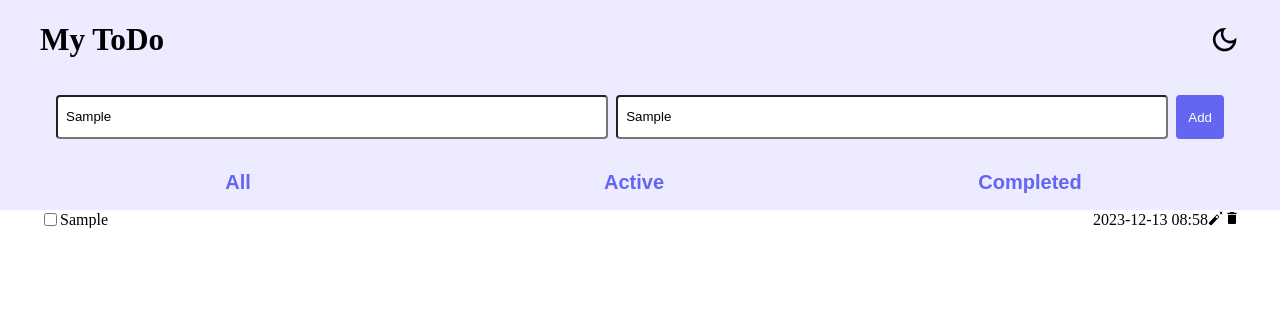
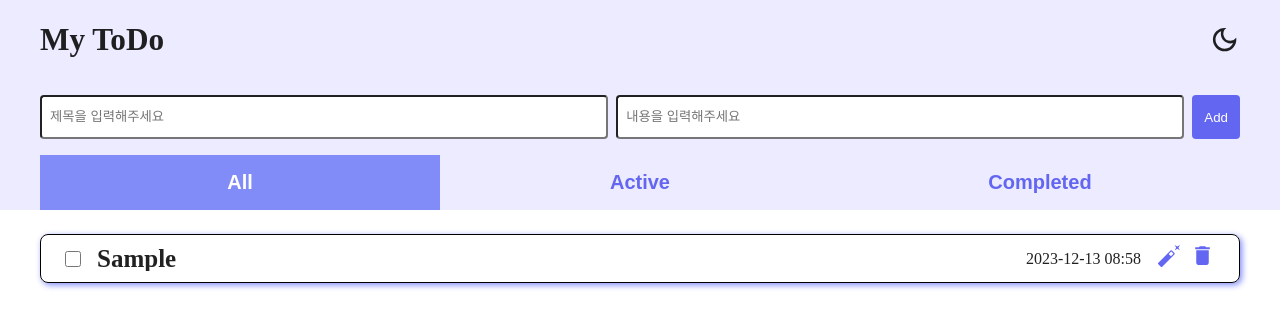
Before and after one commit to peeChulchul/S_TsToDo, a React (Create React App) app: page / in a window 1280 px wide. Both pictures are taken after typing "Sample", "Sample" into the empty fields and a click on the button "Add". Shown: the top 328 px of the page. Built offline with nearby package versions, Linux system fonts and the light colour scheme.

Commit message:
주요기능 완료 및 swal추가

```diff
--- a/package.json
+++ b/package.json
@@ -23,6 +23,7 @@
     "react-scripts": "5.0.1",
     "styled-components": "^6.1.1",
     "styled-reset": "^4.5.1",
+    "sweetalert2": "^11.10.1",
     "typescript": "^4.4.2",
     "uuid": "^9.0.1",
     "web-vitals": "^2.1.0"
--- a/src/context/ThemeContext.tsx
+++ b/src/context/ThemeContext.tsx
@@ -1,6 +1,6 @@
-import { createContext, ReactNode, useState, useContext, useEffect } from "react";
+import { createContext, useContext, useEffect } from "react";
 import useLocalStorage from "src/hooks/useLocalStorage";
-import { theme } from "src/style/theme";
+import { darkTheme, theme } from "src/style/theme";
 import { ThemeProvider } from "styled-components";
 
 interface IThemeContextValue {
@@ -15,18 +15,14 @@ const ThemeUpdateContext = createContext<IThemeUpdateContextValue>({
   toggleTheme: () => {}
 });
 
-export const useTheme = () => useContext(ThemeContext);
-export const useThemeUpdate = () => useContext(ThemeUpdateContext);
+export const useThemeContext = () => useContext(ThemeContext);
+export const useThemeUpdateContext = () => useContext(ThemeUpdateContext);
 
 export const ThemeContextProvider = ({ children }: React.PropsWithChildren) => {
-  const { value: currentTheme, setValue: setCurrentTheme } = useLocalStorage({ key: "Theme", initialValue: [] });
-  const [throttle, setThrottle] = useState("");
-
-  console.log(currentTheme);
+  const { value: currentTheme, setValue: setCurrentTheme } = useLocalStorage({ key: "Theme", initialValue: "light" });
 
   const toggleTheme = () => {
-    console.log(currentTheme);
-    // setCurrentTheme();
+    setCurrentTheme((prev) => (prev === "light" ? "dark" : "light"));
   };
 
   useEffect(() => {}, []);
@@ -34,7 +30,7 @@ export const ThemeContextProvider = ({ children }: React.PropsWithChildren) => {
   return (
     <ThemeContext.Provider value={{ currentTheme }}>
       <ThemeUpdateContext.Provider value={{ toggleTheme }}>
-        <ThemeProvider theme={theme}>{children}</ThemeProvider>
+        <ThemeProvider theme={currentTheme === "light" ? theme : darkTheme}>{children}</ThemeProvider>
       </ThemeUpdateContext.Provider>
     </ThemeContext.Provider>
   );
--- a/src/context/ToDoContext.tsx
+++ b/src/context/ToDoContext.tsx
@@ -1,18 +1,28 @@
-import { createContext, useContext, Dispatch, SetStateAction } from "react";
+import { createContext, useContext, Dispatch, SetStateAction, useState } from "react";
 import useLocalStorage from "src/hooks/useLocalStorage";
 import { Itodo } from "src/types/todo";
 
 interface IToDoContextValue {
   localToDo: Itodo[];
+  category: string;
   setLocalToDo: Dispatch<SetStateAction<Itodo[]>>;
+  setCategory: Dispatch<SetStateAction<string>>;
 }
 
-const ToDoContext = createContext<IToDoContextValue>({ localToDo: [], setLocalToDo: () => {} });
+const ToDoContext = createContext<IToDoContextValue>({
+  localToDo: [],
+  setLocalToDo: () => {},
+  category: "all",
+  setCategory: () => {}
+});
 
 export const useToDoContext = () => useContext(ToDoContext);
 
 export const ToDoContextProvider = ({ children }: React.PropsWithChildren) => {
   const { value: localToDo, setValue: setLocalToDo } = useLocalStorage<Itodo[]>({ key: "ToDos", initialValue: [] });
+  const [category, setCategory] = useState("All");
 
-  return <ToDoContext.Provider value={{ localToDo, setLocalToDo }}>{children}</ToDoContext.Provider>;
+  return (
+    <ToDoContext.Provider value={{ localToDo, setLocalToDo, category, setCategory }}>{children}</ToDoContext.Provider>
+  );
 };
--- a/src/pages/todo/ToDoForm.tsx
+++ b/src/pages/todo/ToDoForm.tsx
@@ -5,7 +5,7 @@ import styled from "styled-components";
 import { v4 as uuidv4 } from "uuid";
 const ToDoForm = styled.form`
   background-color: ${({ theme }) => theme.color.primary};
-  padding: ${({ theme }) => theme.spacing.lg};
+  padding: ${({ theme }) => theme.spacing.lg} 0;
   .input__wrapper {
     display: flex;
     gap: ${({ theme }) => theme.spacing.sm};
@@ -46,6 +46,7 @@ export default function ToDoInput() {
       ...prev,
       { key: uuidv4(), title: inputValue.title, content: inputValue.content, isDone: false, createAt: Date.now() }
     ]);
+    setInputValue({ title: "", content: "" });
   }
 
   return (
--- a/src/pages/todo/ToDoItem.tsx
+++ b/src/pages/todo/ToDoItem.tsx
@@ -4,10 +4,23 @@ import { MdDelete, MdAutoFixNormal } from "react-icons/md";
 import { Itodo } from "src/types/todo";
 import ToDoModify from "./ToDoModify";
 import { useToDoContext } from "src/context/ToDoContext";
+import Swal from "sweetalert2";
 
-const ToDoBox = styled.li`
+const ToDoBox = styled.li<{ $checked: boolean }>`
   display: flex;
   align-items: center;
+  text-decoration: ${({ $checked }) => $checked && "line-through"};
+  gap: ${({ theme }) => theme.spacing.lg};
+  padding: ${({ theme }) => theme.spacing.sm} ${({ theme }) => theme.spacing.xl};
+  margin-bottom: ${({ theme }) => theme.spacing.sm};
+  border-radius: 8px;
+  box-shadow: ${({ theme }) => theme.color.accent_alt} 2px 2px 6px;
+  border: 1px solid black;
+  .todo__checkbox {
+    margin: 0px;
+    width: 16px;
+    height: 16px;
+  }
 `;
 
 const ToDoTop = styled.div`
@@ -23,6 +36,8 @@ const ToDoTop = styled.div`
   }
   .todo__title {
     flex: 1;
+    font-size: ${({ theme }) => theme.fontSize["2xl"]};
+    font-weight: 600;
   }
   .todo__createAt {
     font-size: ${({ theme }) => theme.fontSize.sm};
@@ -32,8 +47,10 @@ const ToDoTop = styled.div`
 
 const ToDoBottom = styled.div<{ $isOpen: boolean }>`
   max-height: 0px;
-  transition: all 0.2s ease-in;
+  transition: max-height 0.2s ease-in;
   overflow: hidden;
+  font-size: ${({ theme }) => theme.fontSize.xl};
+
   ${({ $isOpen }) =>
     $isOpen &&
     css`
@@ -43,12 +60,20 @@ const ToDoBottom = styled.div<{ $isOpen: boolean }>`
       flex-direction: column;
     `}
   hr {
-    margin: 4px 0px;
-    border-color: ${({ theme }) => theme.color.primary};
+    margin: 2px 0px;
+    border: 1px solid ${({ theme }) => theme.color.accent_alt};
   }
 `;
 
-const ToDoBtns = styled.div``;
+const ToDoBtns = styled.div`
+  display: flex;
+  gap: ${({ theme }) => theme.spacing.sm};
+  button {
+    font-size: ${({ theme }) => theme.fontSize["2xl"]};
+    cursor: pointer;
+    color: ${({ theme }) => theme.color.accent};
+  }
+`;
 
 interface ItoDoItemProps {
   todo: Itodo;
@@ -65,13 +90,37 @@ export default function ToDoItem({ todo }: ItoDoItemProps) {
 
   function onChangeChecked() {
     setChecked((prev) => !prev);
+    setLocalToDo((prev) => {
+      const newTodo = prev.map((todo) => {
+        if (todo.key === key) {
+          return { ...todo, isDone: !todo.isDone };
+        }
+        return todo;
+      });
+      return newTodo;
+    });
   }
 
-  function onClickDelete() {
-    setLocalToDo((prev) => {
-      const newTodo = prev.filter((todo) => todo.key !== key);
-      return newTodo;
+  async function onClickDelete() {
+    const agreed = await Swal.fire({
+      icon: "warning",
+      title: "삭제",
+      text: `[${title}을] 삭제 하시겠습니까??`,
+      showCancelButton: true,
+      confirmButtonText: "삭제",
+      cancelButtonText: "취소"
     });
+    if (agreed.isConfirmed) {
+      setLocalToDo((prev) => {
+        const newTodo = prev.filter((todo) => todo.key !== key);
+        return newTodo;
+      });
+      Swal.fire({
+        icon: "success",
+        title: "완료",
+        text: `[${title}을] 삭제 하였습니다.`
+      });
+    }
   }
 
   return (
@@ -79,8 +128,8 @@ export default function ToDoItem({ todo }: ItoDoItemProps) {
       {isModify ? (
         <ToDoModify todo={todo} setIsModify={setIsModify} />
       ) : (
-        <ToDoBox>
-          <input checked={checked} onChange={onChangeChecked} type="checkbox"></input>
+        <ToDoBox $checked={checked}>
+          <input className="todo__checkbox" checked={checked} onChange={onChangeChecked} type="checkbox"></input>
           <ToDoTop onClick={() => setIsOpen((prev) => !prev)}>
             <div className="wrapper">
               <h1 className="todo__title">{title}</h1>
@@ -92,12 +141,16 @@ export default function ToDoItem({ todo }: ItoDoItemProps) {
           </ToDoTop>
           <p className="todo__createAt">{createAt}</p>
           <ToDoBtns>
-            <MdAutoFixNormal
+            <button
               onClick={() => {
                 setIsModify(true);
               }}
-            />
-            <MdDelete onClick={onClickDelete} />
+            >
+              <MdAutoFixNormal />
+            </button>
+            <button onClick={onClickDelete}>
+              <MdDelete />
+            </button>
           </ToDoBtns>
         </ToDoBox>
       )}
--- a/src/pages/todo/ToDoModify.tsx
+++ b/src/pages/todo/ToDoModify.tsx
@@ -3,9 +3,43 @@ import { MdCheck, MdCancel } from "react-icons/md";
 import { useToDoContext } from "src/context/ToDoContext";
 import { Itodo } from "src/types/todo";
 import styled from "styled-components";
+import Swal from "sweetalert2";
 
 const ToDoModifyForm = styled.form`
   display: flex;
+  align-items: center;
+  gap: ${({ theme }) => theme.spacing.lg};
+  padding: ${({ theme }) => theme.spacing.sm} ${({ theme }) => theme.spacing.xl};
+  margin-bottom: ${({ theme }) => theme.spacing.sm};
+  border-radius: 8px;
+  box-shadow: ${({ theme }) => theme.color.accent} 2px 2px 6px;
+  border: 1px solid black;
+  .input__wrapper {
+    gap: ${({ theme }) => theme.spacing.sm};
+    display: flex;
+    flex-direction: column;
+    flex: 1;
+  }
+  .input__title {
+    max-width: 40ch;
+    width: 100%;
+    font-size: ${({ theme }) => theme.fontSize.xl};
+  }
+  .input__content {
+    width: 100%;
+    font-size: ${({ theme }) => theme.fontSize.base};
+    resize: none;
+  }
+`;
+
+const ToDoBtns = styled.div`
+  display: flex;
+  gap: ${({ theme }) => theme.spacing.sm};
+  button {
+    font-size: ${({ theme }) => theme.fontSize["2xl"]};
+    color: ${({ theme }) => theme.color.accent};
+    cursor: pointer;
+  }
 `;
 
 interface ItoDoModifyProps {
@@ -22,12 +56,21 @@ export default function ToDoModify({ todo, setIsModify }: ItoDoModifyProps) {
   function onChangeTitle(e: ChangeEvent<HTMLInputElement>) {
     setInputValue((prev) => ({ ...prev, title: e.target.value }));
   }
-  function onChangeContent(e: ChangeEvent<HTMLInputElement>) {
+  function onChangeContent(e: ChangeEvent<HTMLTextAreaElement>) {
     setInputValue((prev) => ({ ...prev, content: e.target.value }));
   }
 
-  function onSubmitModify(e: FormEvent<HTMLFormElement>) {
+  async function onSubmitModify(e: FormEvent<HTMLFormElement>) {
     e.preventDefault();
+    const agreed = await Swal.fire({
+      icon: "question",
+      title: "수정완료",
+      text: `ToDo수정을 완료 하시겠습니까??`,
+      showCancelButton: true,
+      confirmButtonText: "확인",
+      cancelButtonText: "취소"
+    });
+    if (agreed) {
       setLocalToDo((prev) => {
         const newToDo = prev.map((todo) => {
           if (todo.key === key) {
@@ -38,23 +81,51 @@ export default function ToDoModify({ todo, setIsModify }: ItoDoModifyProps) {
         return newToDo;
       });
       setIsModify(false);
+      await Swal.fire({
+        icon: "success",
+        title: "수정완료",
+        text: `ToDo수정이 완료 되었습니다.`
+      });
     }
-  function onClickCancel() {
+  }
+  async function onClickCancel() {
+    const agreed = await Swal.fire({
+      icon: "warning",
+      title: "취소",
+      text: `ToDo수정을 취소 하시겠습니까??`,
+      showCancelButton: true,
+      confirmButtonText: "확인",
+      cancelButtonText: "취소"
+    });
+    if (agreed) {
       setIsModify(false);
+    }
   }
 
   return (
     <ToDoModifyForm onSubmit={onSubmitModify}>
-      <div style={{ flex: 1, display: "flex", flexDirection: "column" }}>
-        <input value={inputValue.title} onChange={onChangeTitle} placeholder="제목을 입력해주세요"></input>
-        <input value={inputValue.content} onChange={onChangeContent} placeholder="내용을 입력해주세요"></input>
+      <div className="input__wrapper">
+        <input
+          className="input__title"
+          value={inputValue.title}
+          onChange={onChangeTitle}
+          placeholder="제목을 입력해주세요"
+        ></input>
+        <textarea
+          className="input__content"
+          value={inputValue.content}
+          onChange={onChangeContent}
+          placeholder="내용을 입력해주세요"
+        ></textarea>
       </div>
+      <ToDoBtns>
         <button>
           <MdCheck />
         </button>
         <button onClick={onClickCancel}>
           <MdCancel />
         </button>
+      </ToDoBtns>
     </ToDoModifyForm>
   );
 }
--- a/src/pages/todo/view/PageToDo.tsx
+++ b/src/pages/todo/view/PageToDo.tsx
@@ -4,7 +4,7 @@ import ToDoList from "./ToDoList";
 
 export default function PageToDo() {
   return (
-    <div>
+    <div style={{ minHeight: "100vh", display: "flex", flexDirection: "column" }}>
       <ToDoHeader />
       <ToDoList />
     </div>
--- a/src/pages/todo/view/ToDoHeader.tsx
+++ b/src/pages/todo/view/ToDoHeader.tsx
@@ -1,11 +1,15 @@
 import React from "react";
-import styled from "styled-components";
+import styled, { css } from "styled-components";
 import { MdOutlineLightMode, MdOutlineDarkMode } from "react-icons/md";
 import { Container } from "src/components/Container";
 import ToDoForm from "../ToDoForm";
+import { useThemeContext, useThemeUpdateContext } from "src/context/ThemeContext";
+import { useToDoContext } from "src/context/ToDoContext";
+
 const Header = styled.header`
   position: sticky;
   top: 0;
+  color: ${({ theme }) => theme.color.text};
   background-color: ${({ theme }) => theme.color.primary};
   .header__top {
     padding: ${({ theme }) => theme.spacing.xl} 0;
@@ -14,39 +18,67 @@ const Header = styled.header`
     align-items: center;
     display: flex;
     justify-content: space-between;
+    svg {
+      cursor: pointer;
+    }
   }
   .header__bottom {
     display: flex;
-    button {
-      width: 33%;
-      cursor: pointer;
-      color: ${({ theme }) => theme.color.accent};
-      padding: ${({ theme }) => theme.spacing.lg} 0;
-      font-weight: 600;
-      font-size: ${({ theme }) => theme.fontSize.xl};
-    }
-    button:hover {
-      color: ${({ theme }) => theme.color.hover};
-      background-color: ${({ theme }) => theme.color.primary};
-      filter: brightness(0.9);
-    }
+  }
+`;
+
+const CategoryBtn = styled.button<{ $category: boolean }>`
+  width: 33.333%;
+  cursor: pointer;
+  color: ${({ theme }) => theme.color.accent};
+  padding: ${({ theme }) => theme.spacing.lg} 0;
+  font-weight: 600;
+  font-size: ${({ theme }) => theme.fontSize.xl};
+  ${({ $category }) =>
+    $category &&
+    css`
+      color: ${({ theme }) => theme.color.bg};
+      background-color: ${({ theme }) => theme.color.accent_alt};
+    `}
+  &:hover {
+    color: ${({ theme }) => theme.color.bg};
+    background-color: ${({ theme }) => theme.color.accent_alt};
   }
 `;
 
 export default function ToDoHeader() {
+  const { toggleTheme } = useThemeUpdateContext();
+  const { currentTheme } = useThemeContext();
+  const { setCategory, category } = useToDoContext();
+
+  function onClicCategory(category: string) {
+    setCategory(category);
+  }
+
   return (
     <Header>
       <Container>
         <div className="header__top">
           <h1>My ToDo</h1>
-          {/* <MdOutlineLightMode /> */}
-          <MdOutlineDarkMode />
+          {currentTheme === "light" ? (
+            <MdOutlineDarkMode onClick={toggleTheme} />
+          ) : (
+            <MdOutlineLightMode onClick={toggleTheme} />
+          )}
         </div>
+
         <ToDoForm />
+
         <nav className="header__bottom">
-          <button>All</button>
-          <button>Active</button>
-          <button>Completed</button>
+          <CategoryBtn $category={category === "All"} onClick={() => onClicCategory("All")}>
+            All
+          </CategoryBtn>
+          <CategoryBtn $category={category === "Active"} onClick={() => onClicCategory("Active")}>
+            Active
+          </CategoryBtn>
+          <CategoryBtn $category={category === "Completed"} onClick={() => onClicCategory("Completed")}>
+            Completed
+          </CategoryBtn>
         </nav>
       </Container>
     </Header>
--- a/src/pages/todo/view/ToDoList.tsx
+++ b/src/pages/todo/view/ToDoList.tsx
@@ -4,16 +4,33 @@ import styled from "styled-components";
 import ToDoItem from "../ToDoItem";
 import { useToDoContext } from "src/context/ToDoContext";
 
+const ToDoItemBox = styled.ul`
+  background-color: ${({ theme }) => theme.color.bg};
+  color: ${({ theme }) => theme.color.text};
+  padding: ${({ theme }) => theme.spacing.xl} 0;
+  flex: 1;
+`;
+
 export default function ToDoList() {
-  const { localToDo } = useToDoContext();
+  const { localToDo, category } = useToDoContext();
+
+  const SelectToDos = localToDo.filter((todo) => {
+    if (category === "Active") {
+      return todo.isDone === false;
+    }
+    if (category === "Completed") {
+      return todo.isDone === true;
+    }
+    return true;
+  });
 
   return (
-    <ul>
+    <ToDoItemBox>
       <Container>
-        {localToDo.map((todo) => (
+        {SelectToDos.map((todo) => (
           <ToDoItem key={todo.key} todo={todo} />
         ))}
       </Container>
-    </ul>
+    </ToDoItemBox>
   );
 }
--- a/src/style/theme.ts
+++ b/src/style/theme.ts
@@ -9,7 +9,7 @@ declare module "styled-components" {
       text: string;
       bg: string;
       white: string;
-      hover: string;
+      accent_alt: string;
     };
     spacing: { sm: string; md: string; lg: string; xl: string };
     fontSize: {
@@ -31,8 +31,8 @@ export const theme = {
     accent: "#6366f1",
     text: "#000000de",
     bg: "#ffffff",
-    hover: "#a855f7",
-    white: "#ffffff"
+    white: "#ffffff",
+    accent_alt: "#818cf8"
   },
   spacing: { sm: "8px", md: "12px", lg: "16px", xl: "24px" },
   fontSize: {
@@ -45,3 +45,24 @@ export const theme = {
     "5xl": "3.052rem"
   }
 };
+export const darkTheme = {
+  color: {
+    transparent: "transparent",
+    primary: "#0f172a",
+    accent: "#6366f1",
+    text: "#ffffff",
+    bg: "#1e1b4b",
+    white: "#ffffff",
+    accent_alt: "#818cf8"
+  },
+  spacing: { sm: "8px", md: "12px", lg: "16px", xl: "24px" },
+  fontSize: {
+    sm: "0.8rem",
+    base: "1rem",
+    xl: "1.25rem",
+    "2xl": "1.563rem",
+    "3xl": "1.953rem",
+    "4xl": "2.441rem",
+    "5xl": "3.052rem"
+  }
+};
```
Also changed, not shown: src/App.tsx (+6 -5 lines), 1 other file (tests, documents, lock files or other folders). Lines whose indentation alone changed are shown as unchanged.
